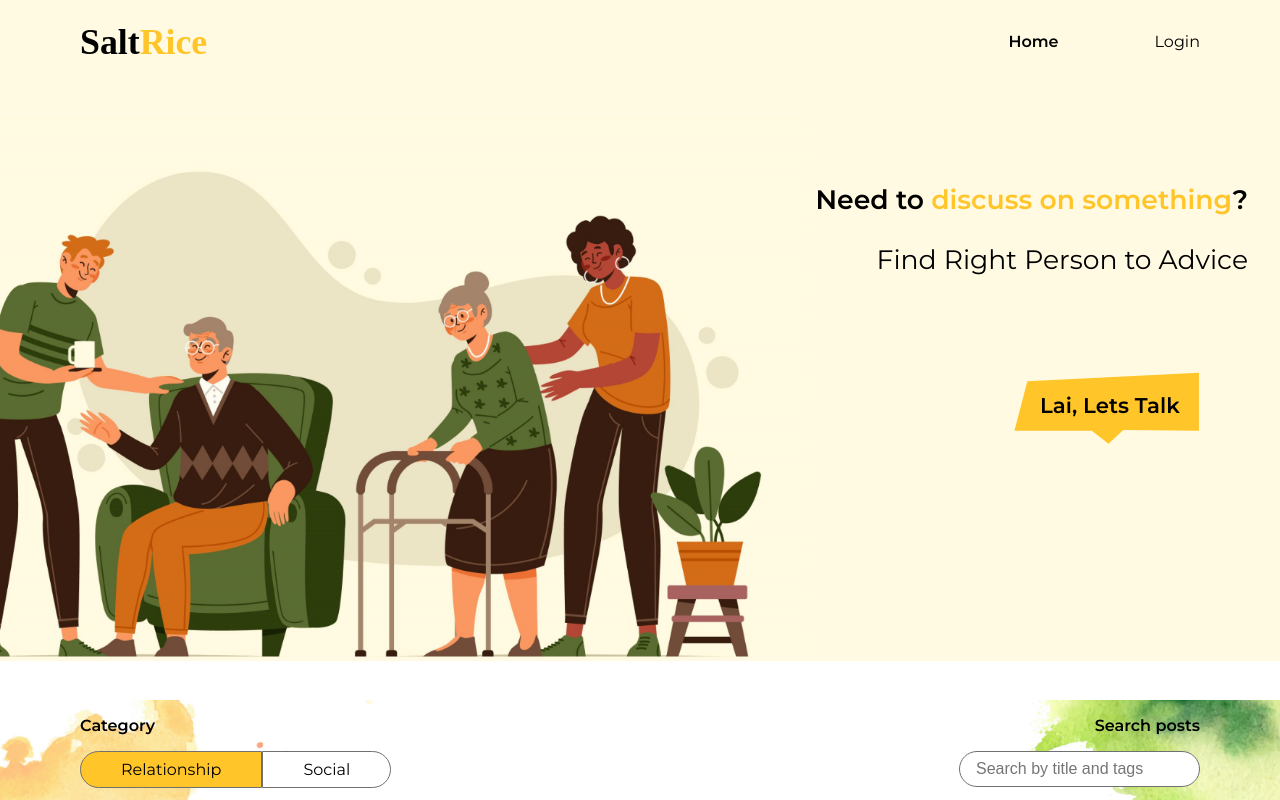
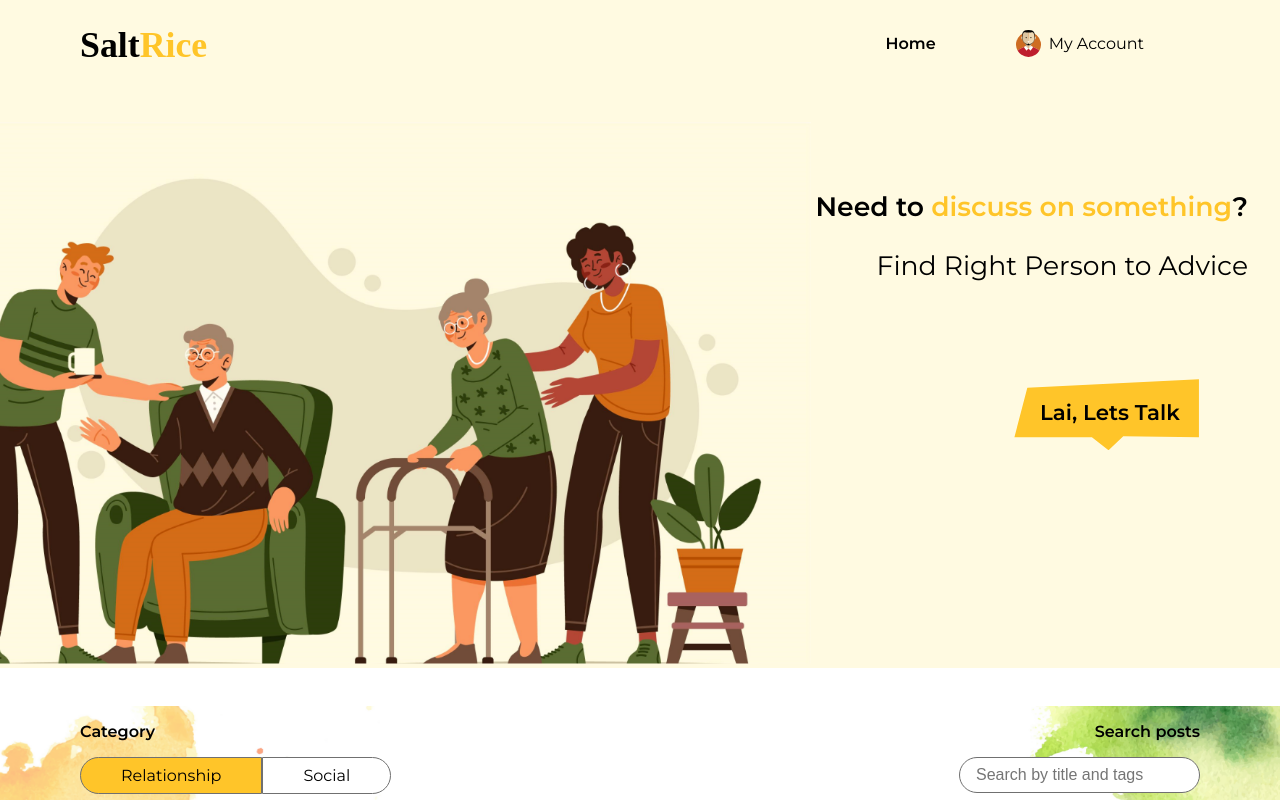
Before and after one commit to thatsarunb4u/code4sg, a Vue app in the folder salt-rice/salt-rice-fe/: page / in a window 1280 px wide. Shown: the top 800 px of the page. Built offline with nearby package versions, Linux system fonts and the light colour scheme; no server answers.

Commit message:
Avatar is up
Requested element is done.

```diff
--- a/salt-rice/salt-rice-fe/src/components/Header.vue
+++ b/salt-rice/salt-rice-fe/src/components/Header.vue
@@ -3,25 +3,57 @@
     <router-link to="/" tag="a" style="margin-top: 6px; padding: 0;">
       <img src="/images/saltrice.svg" alt="SaltRice logo" class="logo">
     </router-link>
-    <nav>
-      <a class="hide-desktop" @click="toggleMobileNav">
-        <img src="/images/ham.png" alt="toogle menu" class="menu" style="cursor: pointer;">
-      </a>
-      <ul :class="`show-desktop ${mobileNav ? 'hide-mobile' : ''}`" style="margin-top: 0.2rem; padding-bottom: 0; margin-bottom: 0;">
+    <nav style="display: flex;align-items: center">
+      <div class="icon-login">
+        <a href="#" class="hide-desktop">
+          <img src="images/iconfinder_1_avatar_2754574.svg" alt="toogle user-icon" class="usericon-menu"
+               id="user-icon-mobile">
+        </a>
+        <a class="hide-desktop" @click="toggleMobileNav">
+          <img src="/images/ham.png" alt="toogle menu" class="menu" style="cursor: pointer;">
+        </a>
+      </div>
+
+      <ul :class="`show-desktop ${mobileNav ? 'hide-mobile' : ''}`"
+          style="display: flex; align-items: center; margin: 0">
+
         <li class="exit-btn" @click="toggleMobileNav"><img src="/images/exit.svg" alt=""></li>
-        <li><router-link to="/" exact active-class="bold">Home</router-link></li>
-        <li><router-link to="/login" exact active-class="bold">Login</router-link></li>
+
+        <li>
+          <router-link to="/" exact active-class="bold">Home</router-link>
+        </li>
+
+        <li @click="show = !show">
+          <a class="hide-mobile" href="#" style="display: flex;align-items: center;line-height: 0">
+            <div class="inline-flex"><img
+                src="images/iconfinder_1_avatar_2754574.svg"
+                alt="toogle user-icon"
+                class="usericon-menu" id="user-icon-desktop">
+            </div>
+            <div class="usericon-label">My Account</div>
+          </a>
+
+        </li>
+
       </ul>
+
     </nav>
+    <popup v-if="show"></popup>
   </header>
+
+
 </template>
 
 <script>
+import Popup from "@/components/popup";
+
 export default {
   name: "Header",
+  components: {Popup},
   data() {
     return {
-      mobileNav: false
+      mobileNav: false,
+      show: false
     };
   },
   methods: {
@@ -33,6 +65,8 @@ export default {
 </script>
 
 <style scoped>
+
+
 ul {
   list-style-type: none;
 }
@@ -74,8 +108,7 @@ header nav ul li a {
   color: #fff;
   text-decoration: none;
   display: block;
-  width: 100%;
-  padding: 1em 2em;
+  padding: 0.3em 1.5em;
   background: #31373b;
 }
 
@@ -95,6 +128,15 @@ header nav ul li.exit-btn img {
   cursor: pointer;
 }
 
+header .usericon-menu {
+  width: 25px;
+}
+
+header .usericon-label {
+  padding: 0.1em 0 0 0.5em;
+}
+
+
 @media (min-width: 650px) {
   header nav ul {
     width: 40%;
@@ -103,7 +145,7 @@ header nav ul li.exit-btn img {
 
 @media (min-width: 1024px) {
   header {
-    padding: 0.8em 5em;
+    padding: 1em 5em;
   }
 
   header .logo {
@@ -140,4 +182,5 @@ header nav ul li.exit-btn img {
     padding: 0;
   }
 }
+
 </style>
--- /dev/null
+++ b/salt-rice/salt-rice-fe/src/components/popup.vue
@@ -0,0 +1,93 @@
+<template>
+  <div class="edit-profile hide" id="editprofile-screen">
+    <div class="head">
+      <img src="images/iconfinder_1_avatar_2754574.svg" alt="toogle user-icon" class="usericon-edit"
+           id="user-icon-edit">
+
+      <a href="#">
+        <img src="images/edit.png" alt="toogle icon-pen" class="icon-pen" id="icon-pen-picture">
+      </a>
+    </div>
+    <div class="border"></div>
+    <div class="body">
+      <div class="nickname">
+        <p>Nick Name</p>
+        <a href="#"><img src="images/edit.png" alt="toogle icon-pen" class="icon-pen"
+                         id="icon-pen-nickname"></a>
+      </div>
+      <div class="inline-flex">
+                        <span>
+                            <svg class="star" xmlns="http://www.w3.org/2000/svg" width="15.77" height="15"
+                                 viewBox="0 0 31.242 29.713">
+                                <path
+                                    d="M15.621,1.318,20.448,11.1l10.794,1.569L23.431,20.28l1.844,10.75-9.654-5.075L5.967,31.031,7.811,20.28,0,12.668,10.794,11.1Z"
+                                    transform="translate(0 -1.318)"/>
+                            </svg>
+                            <svg class="star" xmlns="http://www.w3.org/2000/svg" width="15.77" height="15"
+                                 viewBox="0 0 31.242 29.713">
+                                <path
+                                    d="M15.621,1.318,20.448,11.1l10.794,1.569L23.431,20.28l1.844,10.75-9.654-5.075L5.967,31.031,7.811,20.28,0,12.668,10.794,11.1Z"
+                                    transform="translate(0 -1.318)"/>
+                            </svg>
+                            <svg class="star" xmlns="http://www.w3.org/2000/svg" width="15.77" height="15"
+                                 viewBox="0 0 31.242 29.713">
+                                <path
+                                    d="M15.621,1.318,20.448,11.1l10.794,1.569L23.431,20.28l1.844,10.75-9.654-5.075L5.967,31.031,7.811,20.28,0,12.668,10.794,11.1Z"
+                                    transform="translate(0 -1.318)"/>
+                            </svg>
+                            <svg class="star" xmlns="http://www.w3.org/2000/svg" width="15.77" height="15"
+                                 viewBox="0 0 31.242 29.713">
+                                <path
+                                    d="M15.621,1.318,20.448,11.1l10.794,1.569L23.431,20.28l1.844,10.75-9.654-5.075L5.967,31.031,7.811,20.28,0,12.668,10.794,11.1Z"
+                                    transform="translate(0 -1.318)"/>
+                            </svg>
+                            <svg xmlns="http://www.w3.org/2000/svg" width="15.77" height="15"
+                                 viewBox="0 0 31.242 29.713">
+                                <path
+                                    d="M15.621,1.318,20.448,11.1l10.794,1.569L23.431,20.28l1.844,10.75-9.654-5.075L5.967,31.031,7.811,20.28,0,12.668,10.794,11.1Z"
+                                    transform="translate(0 -1.318)" fill="#ffc529"/>
+                            </svg>
+                        </span>
+        <span id="rating_value">4.98</span></div>
+      <div class="margin-top"><a href="" class="actionButtonClear"><span>25 </span><span>Posts</span></a>
+      </div>
+      <div class="margin-top"><span>25 </span><span>Comments</span></div>
+    </div>
+  </div>
+</template>
+
+<script>
+export default {
+  name: "popup"
+}
+</script>
+
+<style scoped>
+
+svg.star {
+  fill: #ffc529;
+  cursor: pointer;
+}
+
+.edit-profile .head #icon-pen-picture {
+  width: 25px;
+  top: 4em;
+  right: 4em;
+}
+.icon-login a {
+  margin-left: 1em;
+}
+
+header .edit-profile {
+  position: absolute;
+  background-color: #fff;
+  width: 155px;
+  right: 7%;
+  top: 73px;
+  border: 1px solid #000000;
+  padding: 2em;
+  text-align: center;
+}
+
+
+</style>
```
Also changed, not shown: salt-rice/salt-rice-fe/public/images/edit.png (added).
